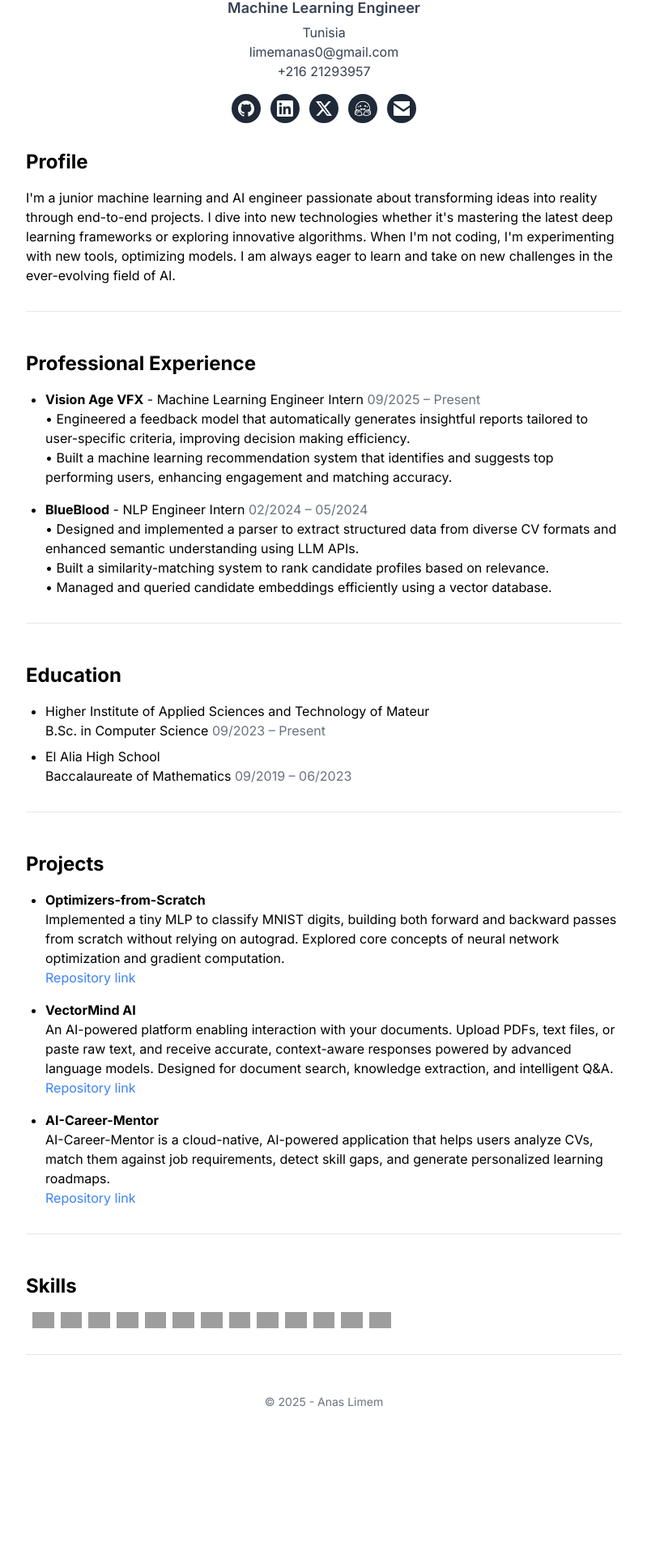
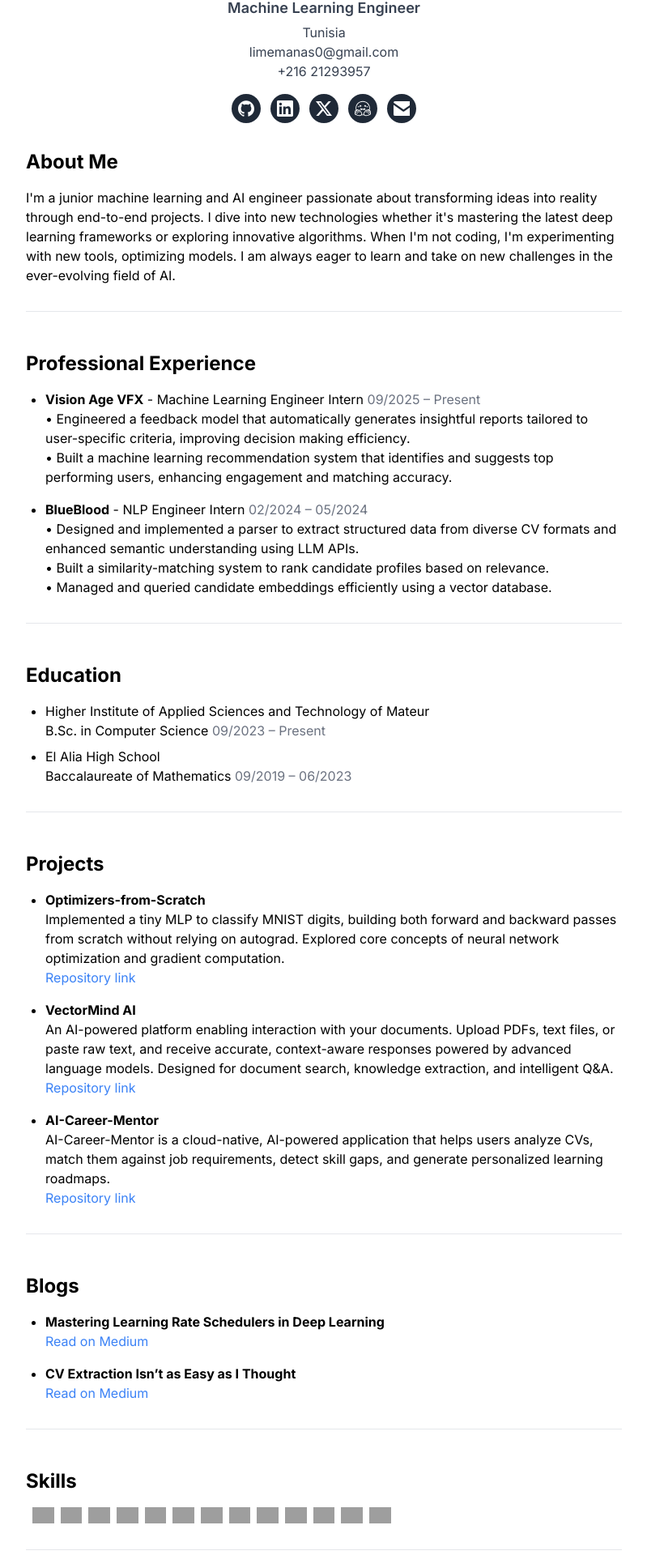
Before and after one commit to anaslimem/anaslimem.github.io, a Next.js app: page / in a window 1280 px wide. Shown: the part 308-2228 px from the top of the page at 81% size, without its empty margins (240-1039 px from the left). Before the commit the page ends 2081 px from the top, so only its background shows below. Built offline with nearby package versions, Linux system fonts and the light colour scheme; grey boxes are pictures that could not be loaded.

Commit message:
Added blog section

```diff
--- a/app/page.tsx
+++ b/app/page.tsx
@@ -60,15 +60,14 @@ export default function Portfolio() {
         </div>
       </header>
 
-      {/* Profile Section */}
+      {/* About Me Section */}
       <section className="mb-12">
-        <h2 className="text-2xl font-bold mb-4">Profile</h2>
+        <h2 className="text-2xl font-bold mb-4">About Me</h2>
         <p className="mb-4">
           I'm a junior machine learning and AI engineer passionate about transforming ideas into reality through end-to-end projects. I dive into new technologies whether it's mastering the latest deep learning frameworks or exploring innovative algorithms. When I'm not coding, I'm experimenting with new tools, optimizing models. I am always eager to learn and take on new challenges in the ever-evolving field of AI.
         </p>
         <hr className="my-8 border-gray-200" />
       </section>
-
       {/* Professional Experience Section */}
       <section className="mb-12">
         <h2 className="text-2xl font-bold mb-4">Professional Experience</h2>
@@ -121,6 +120,22 @@ export default function Portfolio() {
         <hr className="my-8 border-gray-200" />
       </section>
 
+      {/* Blog Section */}
+      <section className="mb-12">
+        <h2 className="text-2xl font-bold mb-4">Blogs</h2>
+        <ul className="list-disc pl-6 space-y-4">
+          <li>
+            <strong>Mastering Learning Rate Schedulers in Deep Learning</strong><br />
+            <a href="https://medium.com/@limemanas0/mastering-learning-rate-schedulers-in-deep-learning-38790635cf71" className="text-blue-500 hover:underline" target="_blank" rel="noopener noreferrer">Read on Medium</a>
+          </li>
+          <li>
+            <strong>CV Extraction Isn’t as Easy as I Thought</strong><br />
+            <a href="https://medium.com/@limemanas0/cv-extraction-isnt-as-easy-as-i-thought-7f92807e3aae" className="text-blue-500 hover:underline" target="_blank" rel="noopener noreferrer">Read on Medium</a>
+          </li>
+        </ul>
+        <hr className="my-8 border-gray-200" />
+      </section>
+
       {/* Skills Section */}
       <section className="mb-12">
         <h2 className="text-2xl font-bold mb-4">Skills</h2>
```
